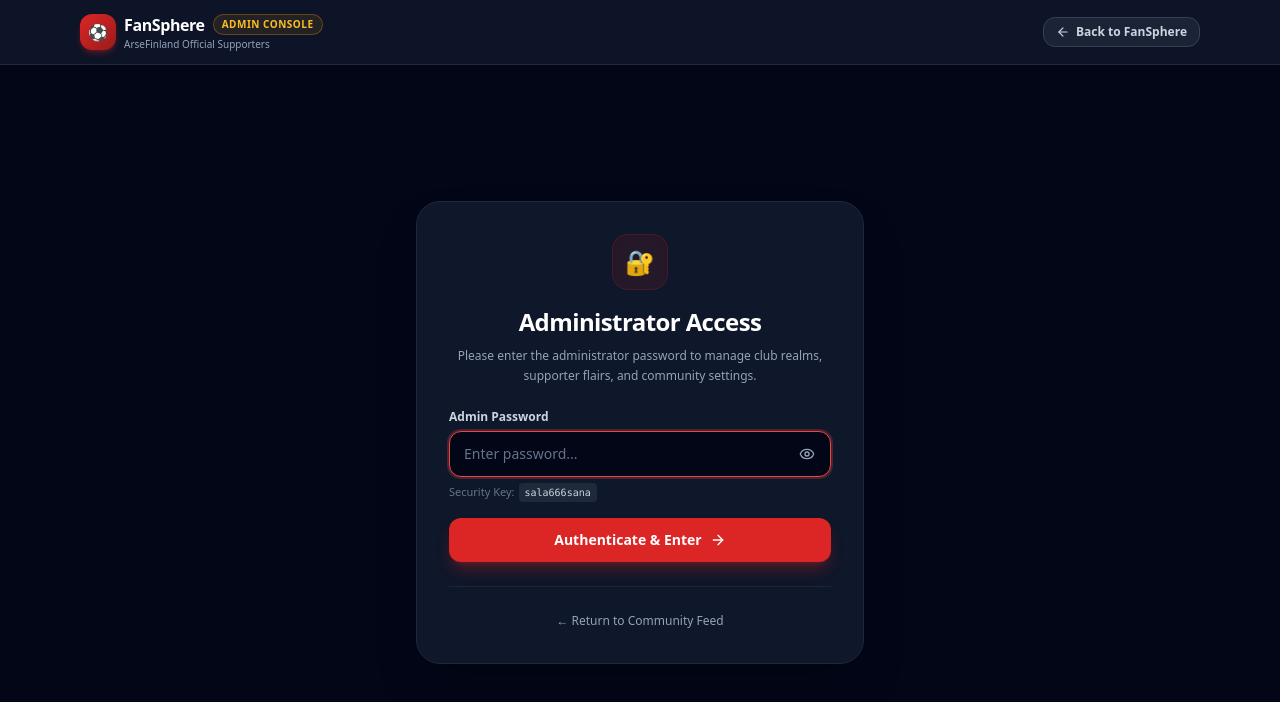
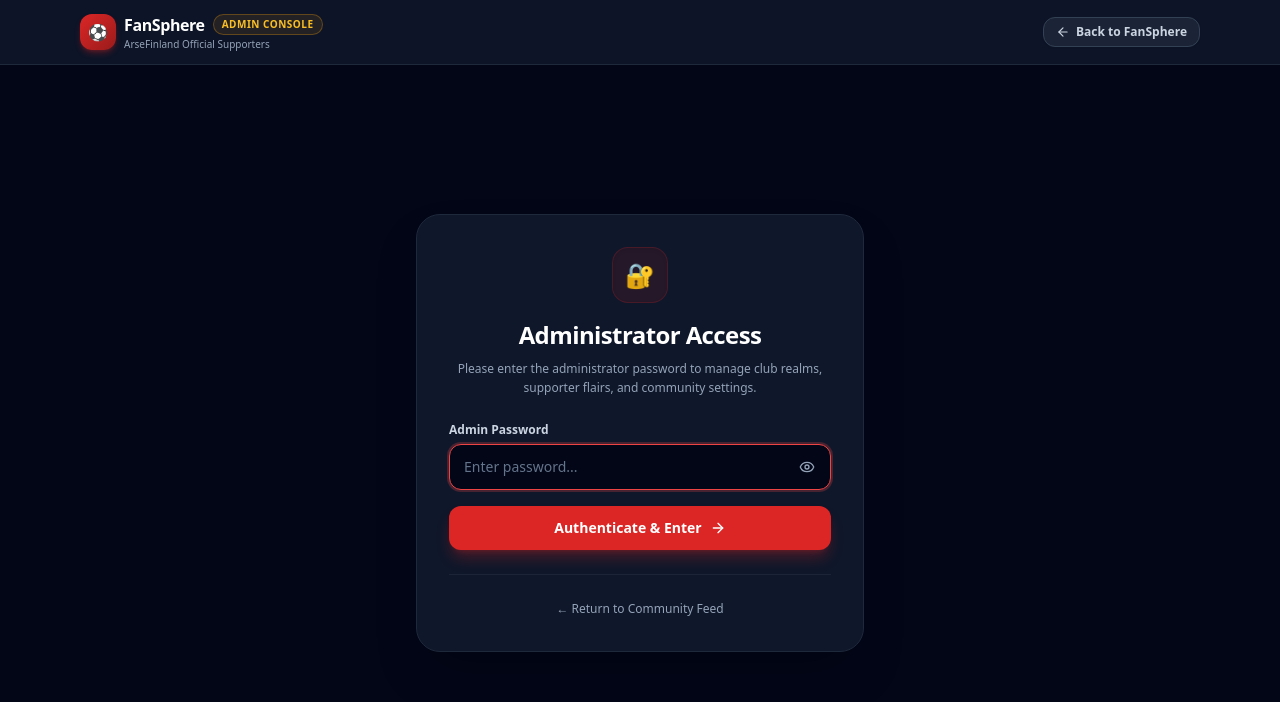
Before and after one commit to janiharju/fansphere, a website: page static/admin.html in a window 1280 px wide. Drawn offline with nearby package versions, Linux system fonts and the light colour scheme.

Commit message:
Remove security key section from admin.html
Removed security key display from admin page.

```diff
--- a/static/admin.html
+++ b/static/admin.html
@@ -115,10 +115,6 @@
                 <i data-lucide="eye" id="togglePasswordIcon" class="w-4 h-4"></i>
               </button>
             </div>
-            <p class="text-[11px] text-slate-500 mt-1.5 flex items-center gap-1">
-              <span>Security Key:</span>
-              <code class="bg-slate-800 text-slate-300 px-1.5 py-0.5 rounded font-mono text-[10px]">sala666sana</code>
-            </p>
           </div>
 
           <button
```
